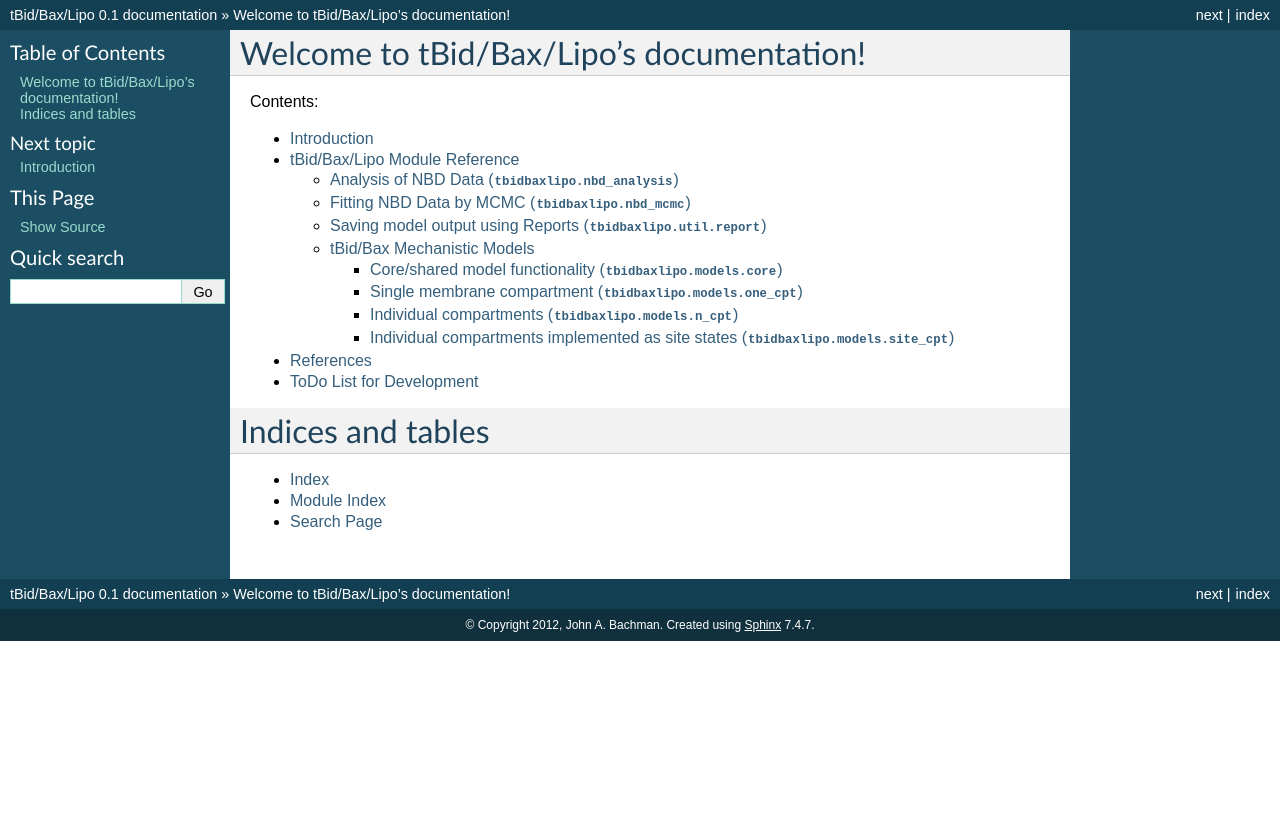
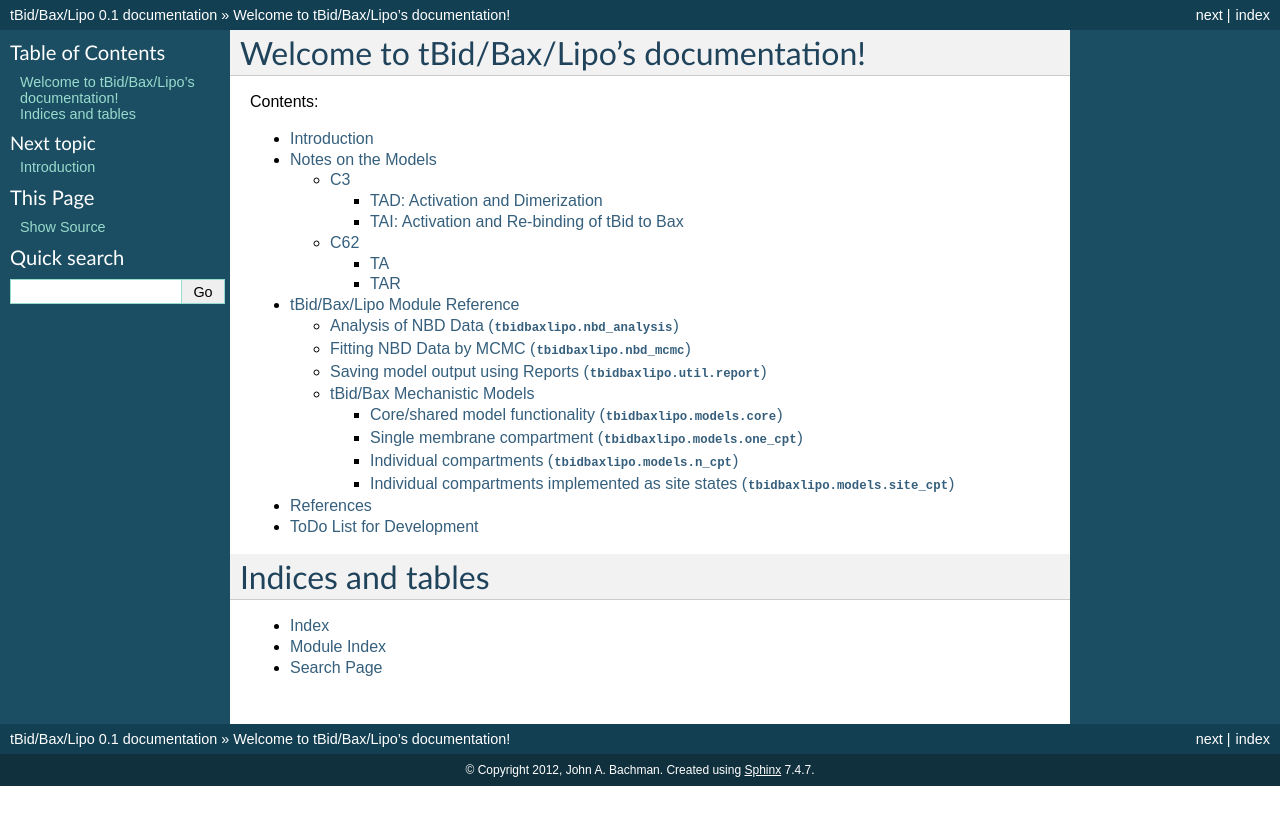
Before and after one commit to johnbachman/tBidBaxLipo, a Sphinx documentation site: the page built from doc/index.rst, in a window 1280 px wide. Shown: the top 825 px of the page. Built offline with Sphinx 7.4.7, drawn with Linux system fonts in a browser that asks for light colours; formulas are drawn with MathJax 3; some of the changed lines change nothing that is shown.

Commit message:
Docs page analyzing models

```diff
--- a/doc/index.rst
+++ b/doc/index.rst
@@ -11,6 +11,7 @@
 .. toctree::
 
    intro
+   notes
    modules/index
    references
    todo
--- /dev/null
+++ b/doc/notes.rst
@@ -0,0 +1,47 @@
+Notes on the Models
+===================
+
+C3
+--
+
+So far I've tried two models against the C3 data, both with the assumption that
+the C3 signal is indicative of an activation step of Bax, but prior to
+dimerization.
+
+TAD: Activation and Dimerization
+~~~~~~~~~~~~~~~~~~~~~~~~~~~~~~~~
+
+This model converges reasonably well (though not perfectly) and cannot fit
+the shape of the C3 curve.
+
+TAI: Activation and Re-binding of tBid to Bax
+~~~~~~~~~~~~~~~~~~~~~~~~~~~~~~~~~~~~~~~~~~~~~
+This model can achieve fits with likelihood as low as
+
+C62
+---
+
+I've run the following: TA, TAR, TAD, TAI, and TARD, with the C62 signal
+attributable to ``Bax(bh3=1)`` (that is, the BH3 domain of Bax bound to
+either tBid or Bax).
+
+TAD, TARD appear able to fit the data fairly well; TAI also is able to fit the
+data reasonably well. However, it remains to be seen how the fits will perform
+if the signal is only from Bax dimers (not from tBid/Bax complexes).
+
+TA
+~~
+Interestingly, but not unexpectedly, neither TA nor TAR
+could produce good fits to the data. Since the only source of complexes
+involving Bax in these models is the tBid/Bax complex formed en route to
+activation, in a typical scenario tBid/Bax would go up and go down, much as
+the ES complex would rise and then decline as substrate is converted to product.
+
+The fits produced by this model, as might be expected, involve a slow
+formation of the tBid/Bax complex, followed by much slower dissociation and
+catalytic rates. In this model the slowly rising signal is assumed to be the
+slow formation of the tBid/Bax complex.
+
+TAR
+~~~
+This model doesn't do any better than TA, interestingly.
```
